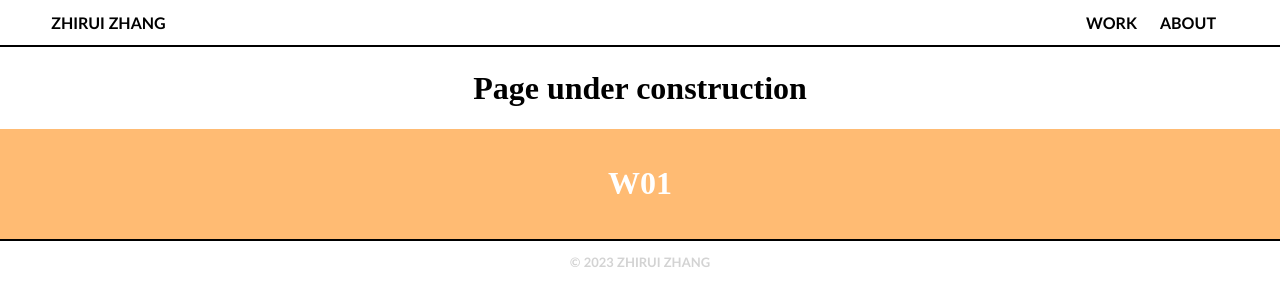
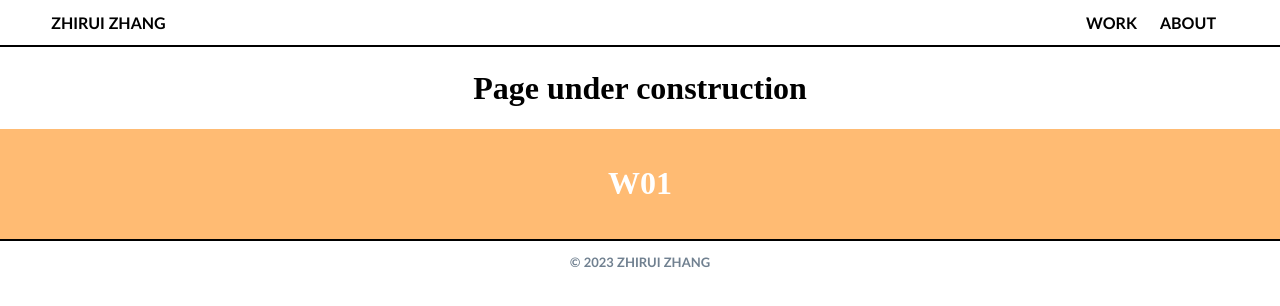
Before and after one commit to TasuiD/tasuid.github.io, a plain HTML site: page index.html in a window 1280 px wide. Drawn offline with Linux system fonts and the light colour scheme.

Commit message:
Update homepagestyle.css

```diff
--- a/homepagestyle.css
+++ b/homepagestyle.css
@@ -110,5 +110,5 @@
 {
     text-align: center;
     font-size: small;
-    color: lightgrey;
+    color: slategrey;
 }
```
